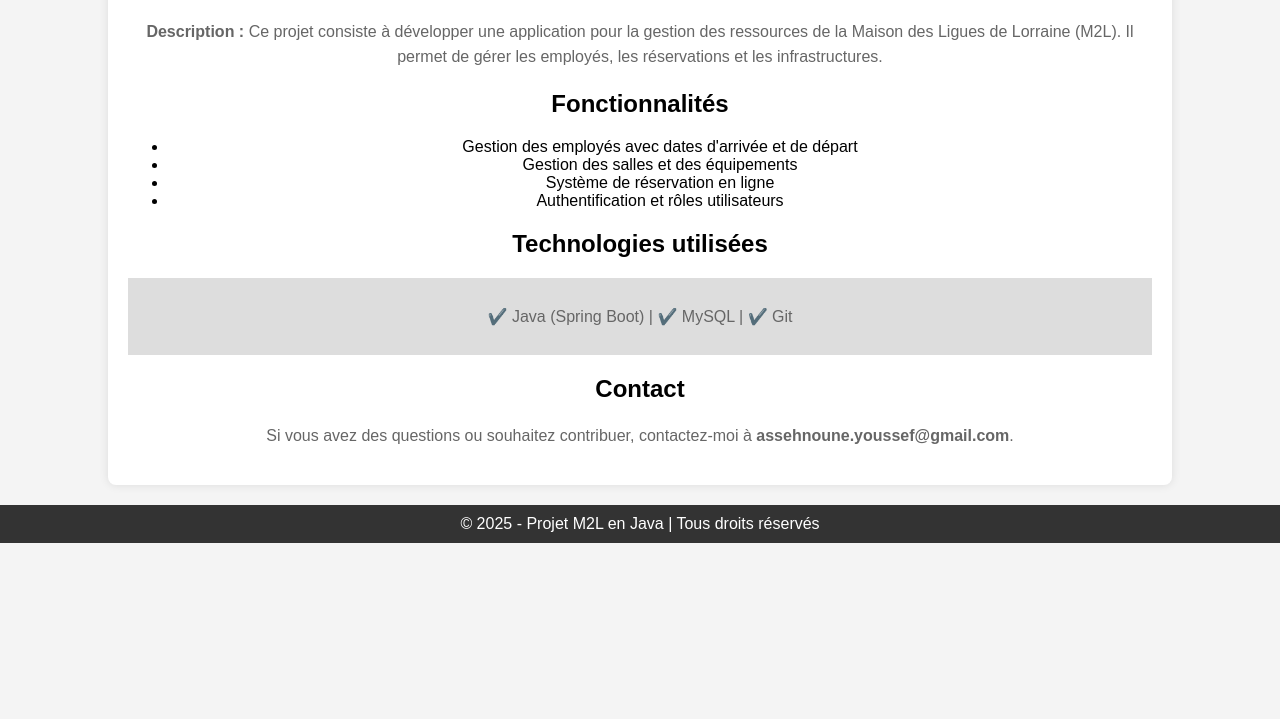
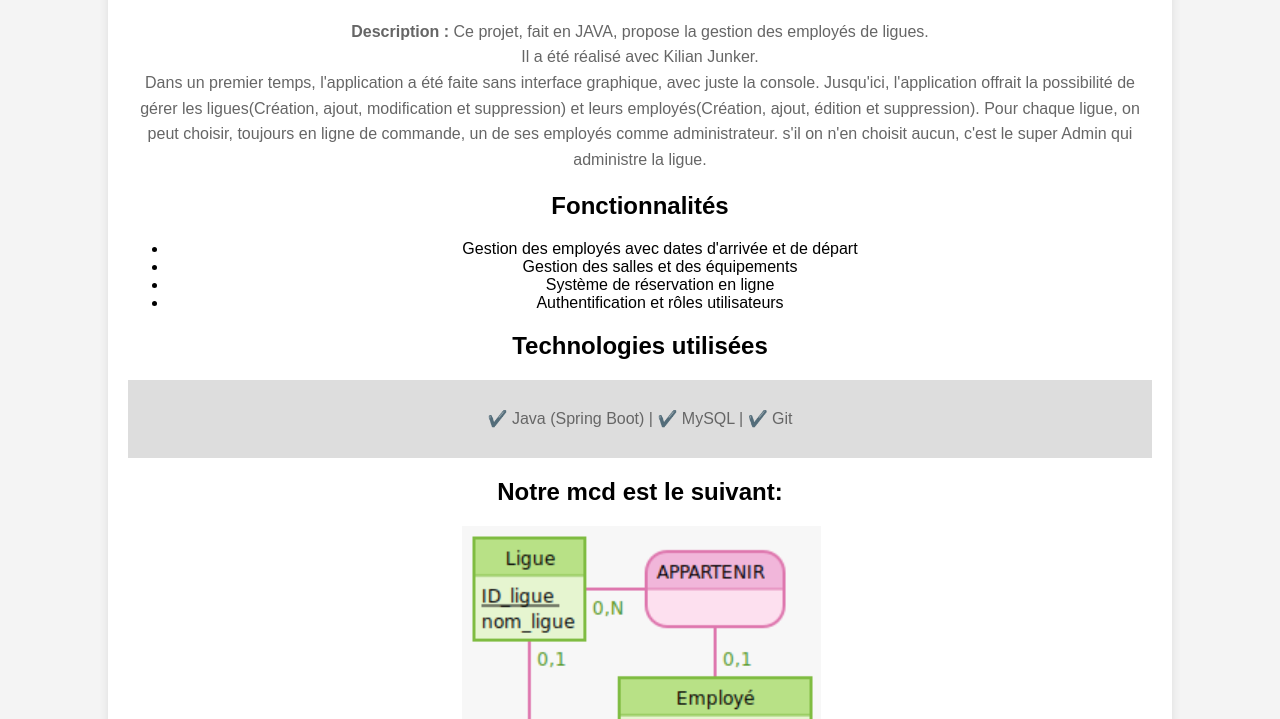
Before and after one commit to Youssef0801/projet-portfolio, a website: page projet-personnel.html in a window 1280 px wide. Shown: the part 81-800 px from the top of the page. Drawn offline with Linux system fonts and the light colour scheme.

Commit message:
personnel

```diff
--- a/projet-personnel.html
+++ b/projet-personnel.html
@@ -43,7 +43,14 @@
 <body>
     <div class="container">
         <h1>Projet M2L en Java</h1>
-        <p><strong>Description :</strong> Ce projet consiste à développer une application pour la gestion des ressources de la Maison des Ligues de Lorraine (M2L). Il permet de gérer les employés, les réservations et les infrastructures.</p>
+        <p><strong>Description :</strong>  Ce projet, fait en JAVA, propose la gestion des employés de ligues.<br>
+            Il a été réalisé avec Kilian Junker. <br>
+            Dans un premier temps, l'application a été faite sans interface graphique, avec juste la console.
+            Jusqu'ici, l'application offrait la possibilité de gérer les ligues(Création, ajout, modification et suppression) et
+            leurs employés(Création, ajout, édition et suppression).
+            Pour chaque ligue, on peut choisir, toujours en ligne de commande, un de ses employés comme administrateur.
+            s'il on n'en choisit aucun, c'est le super Admin qui administre la ligue.
+           </p></p>
 
         <h2>Fonctionnalités</h2>
         <ul>
@@ -57,6 +64,9 @@
         <div class="technologies">
             <p>✔️ Java (Spring Boot) | ✔️ MySQL | ✔️ Git</p>
         </div>
+        <h2>Notre mcd est le suivant: </h2>
+        <img src="./asset/mcd.png" alt="mcd de notre projet">
+
 
         <h2>Contact</h2>
         <p>Si vous avez des questions ou souhaitez contribuer, contactez-moi à <strong>assehnoune.youssef@gmail.com</strong>.</p>
```
Also changed, not shown: asset/mcd.png (added).
